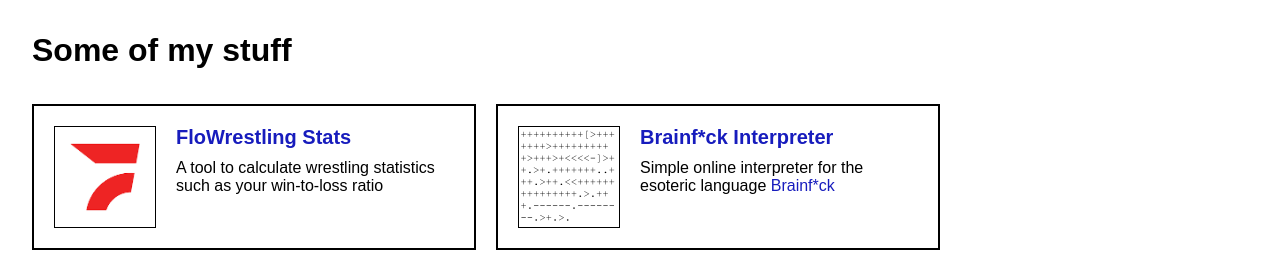
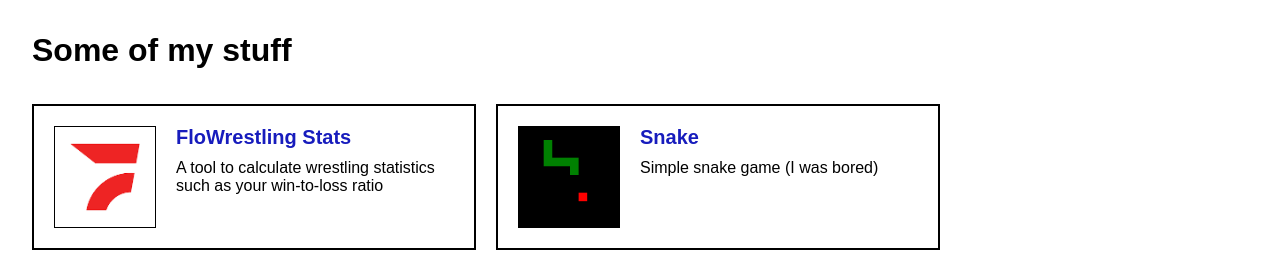
Before and after one commit to MartinTintin3/martintintin3.github.io, a SvelteKit app: page / in a window 1280 px wide. Shown: the top 278 px of the page. Built offline with nearby package versions, Linux system fonts and the light colour scheme.

Commit message:
Update +page.svelte

```diff
--- a/src/routes/+page.svelte
+++ b/src/routes/+page.svelte
@@ -14,13 +14,7 @@
 	link={"https://flostats.com"}
 	description="A tool to calculate wrestling statistics such as your win-to-loss ratio" />
 
-	<Project
-	image_url="/projects/brainfuck.png"
-	title="Brainf*ck Interpreter"
-	link={base_url + "/brainfuck"}>
-	Simple online interpreter for the esoteric language <a href="https://en.wikipedia.org/wiki/Brainfuck" target="_blank">Brainf*ck</a></Project>
-
-	<Project
+<Project
 	image_url="/projects/snake.png"
 	title="Snake"
 	link={base_url + "/snake"}
```
